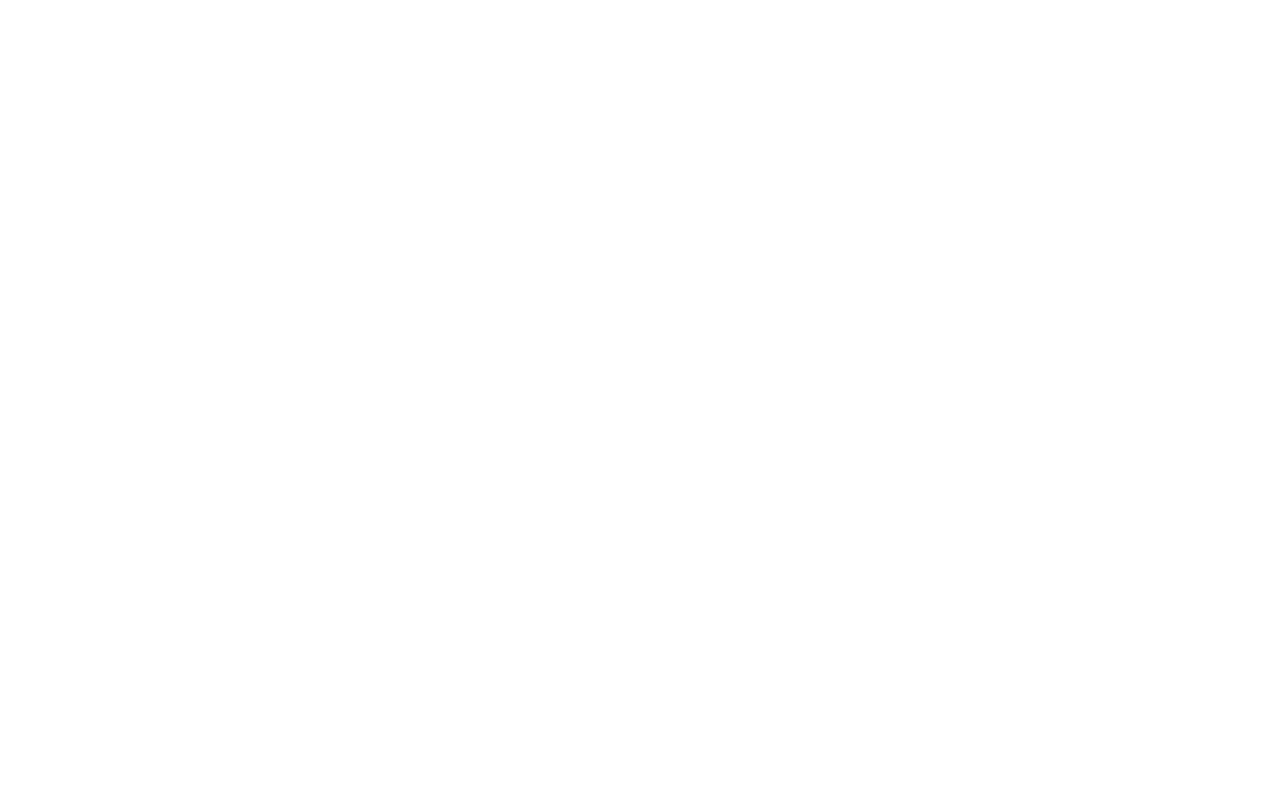
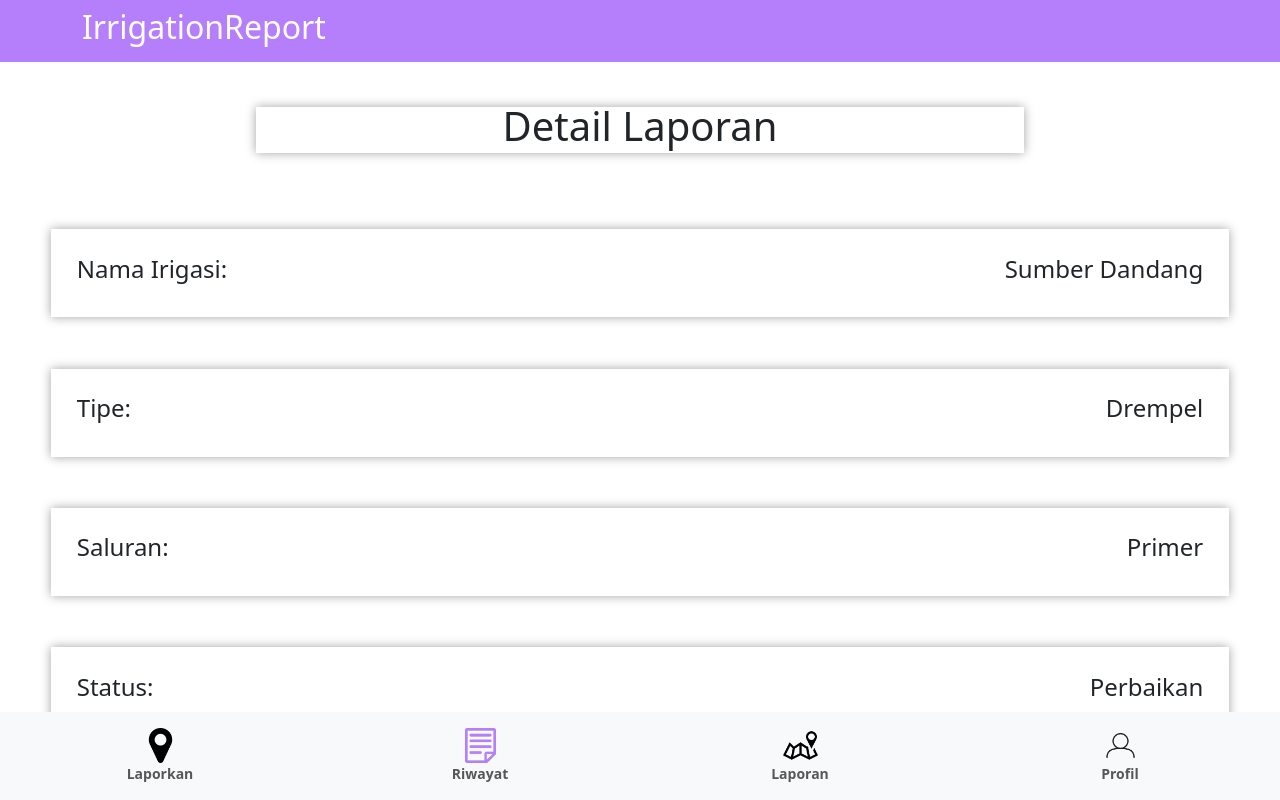
Before and after one commit to zflash123/IrrigationReport, a React (Vite) app: page /detail-riwayat/1 in a window 1280 px wide. Before the commit this address had no page. Built offline with nearby package versions, Linux system fonts and the light colour scheme.

Commit message:
Add Detail Riwayat page

```diff
--- a/src/App.jsx
+++ b/src/App.jsx
@@ -13,6 +13,7 @@ import Laporkan from './pages/Laporkan';
 import Riwayat from './pages/Riwayat';
 import Laporan from './pages/Laporan';
 import Profil from './pages/Profil';
+import DetailRiwayat from './pages/DetailRiwayat';
 
 function App() {
   return (
@@ -22,6 +23,7 @@ function App() {
         <Route path="/register" element={<Register />} />
         <Route path="/laporkan" element={<Laporkan />} />
         <Route path="/riwayat" element={<Riwayat />} />
+        <Route path="/detail-riwayat/:id" element={<DetailRiwayat />} />
         <Route path="/laporan" element={<Laporan />} />
         <Route path="/profil" element={<Profil />} />
       </Routes>
--- /dev/null
+++ b/src/pages/DetailRiwayat.css
@@ -0,0 +1,26 @@
+.report_detail {
+  width: 60%;
+  height: 7%;
+  margin: auto;
+  margin-top: 3.5%;
+  margin-bottom: 6%;
+  display: flex;
+  justify-content: center;
+  align-items: center;
+  -moz-box-shadow: 0 0 3px #a4a3a3;
+  -webkit-box-shadow: 0 0 3px #a4a3a3;
+  box-shadow: 0 0 10px #a4a3a3;
+}
+
+.report-data{
+  margin-left: 4%;
+  margin-right: 4%;
+  margin-bottom: 4%;
+  padding: 2%;
+  display: flex;
+  justify-content: space-between;
+  flex-wrap: wrap;
+  -moz-box-shadow: 0 0 3px #a4a3a3;
+  -webkit-box-shadow: 0 0 3px #a4a3a3;
+  box-shadow: 0 0 10px #a4a3a3;
+}
--- /dev/null
+++ b/src/pages/DetailRiwayat.jsx
@@ -0,0 +1,91 @@
+import { useParams } from "react-router-dom";
+import TopNavBar from "../components/TopNavBar";
+import BottomBar from "../components/BottomBar";
+import "./DetailRiwayat.css";
+
+const riwayats = [
+  {
+    id: 1,
+    nama_irigasi: "Sumber Dandang",
+    tipe: "Drempel",
+    saluran: "Primer",
+    status: "Perbaikan",
+    tingkat_kerusakan: "Sedang",
+    titik_laporan: "-7.870272808892699, 112.5214247070117",
+    keterangan: "Ambrol",
+    foto: "sumber_dandang.jpeg"
+  },
+  {
+    id: 2,
+    nama_irigasi: "Kasinan 3",
+    saluran: "Tersier",
+    status: "Ditolak"
+  },
+  {
+    id: 3,
+    nama_irigasi: "Lohdengkol",
+    saluran: "Sekunder",
+    status: "Ditindak Lanjuti"
+  },
+  {
+    id: 4,
+    nama_irigasi: "Sarem 1",
+    saluran: "Tersier",
+    status: "Perbaikan"
+  },
+  {
+    id: 5,
+    nama_irigasi: "Dompyong 3",
+    saluran: "Sekunder",
+    status: "Pengajuan"
+  },
+];
+
+export default function DetailRiwayat() {
+  let { id } = useParams();
+  const int_id = parseInt(id)-1;
+  const riwayat = riwayats[int_id];
+  return(
+    <div className="page">
+      <TopNavBar/>
+      <div className="content">
+        <div className="report_detail">
+          <h1>Detail Laporan</h1>
+        </div>
+        <div className="report-data">
+          <h4>Nama Irigasi:</h4>
+          <h4>{riwayat.nama_irigasi}</h4>
+        </div>
+        <div className="report-data">
+          <h4>Tipe:</h4>
+          <h4>{riwayat.tipe}</h4>
+        </div>
+        <div className="report-data">
+          <h4>Saluran:</h4>
+          <h4>{riwayat.saluran}</h4>
+        </div>
+        <div className="report-data">
+          <h4>Status:</h4>
+          <h4>{riwayat.status}</h4>
+        </div>
+        <div className="report-data">
+          <h4>Tingkat Kerusakan:</h4>
+          <h4>{riwayat.tingkat_kerusakan}</h4>
+        </div>
+        <div className="report-data">
+          <h4 className="l_report_coor">Titik Laporan:</h4>
+          <h4 className="report_coor">{riwayat.titik_laporan}</h4>
+        </div>
+        <div className="report-data">
+          <h4>Keterangan:</h4>
+          <h4>{riwayat.keterangan}</h4>
+        </div>
+        <div className="report-data">
+          <h4>Foto: </h4>
+          <img src={`/img/report/${riwayat.foto}`} width="60%" alt="Foto Irigasi yang Rusak" />
+        </div>
+      </div>
+      <BottomBar activeIcon={"riwayat"}/>
+    </div>
+  )
+}
```
Also changed, not shown: public/img/report/sumber_dandang.jpeg (added).
